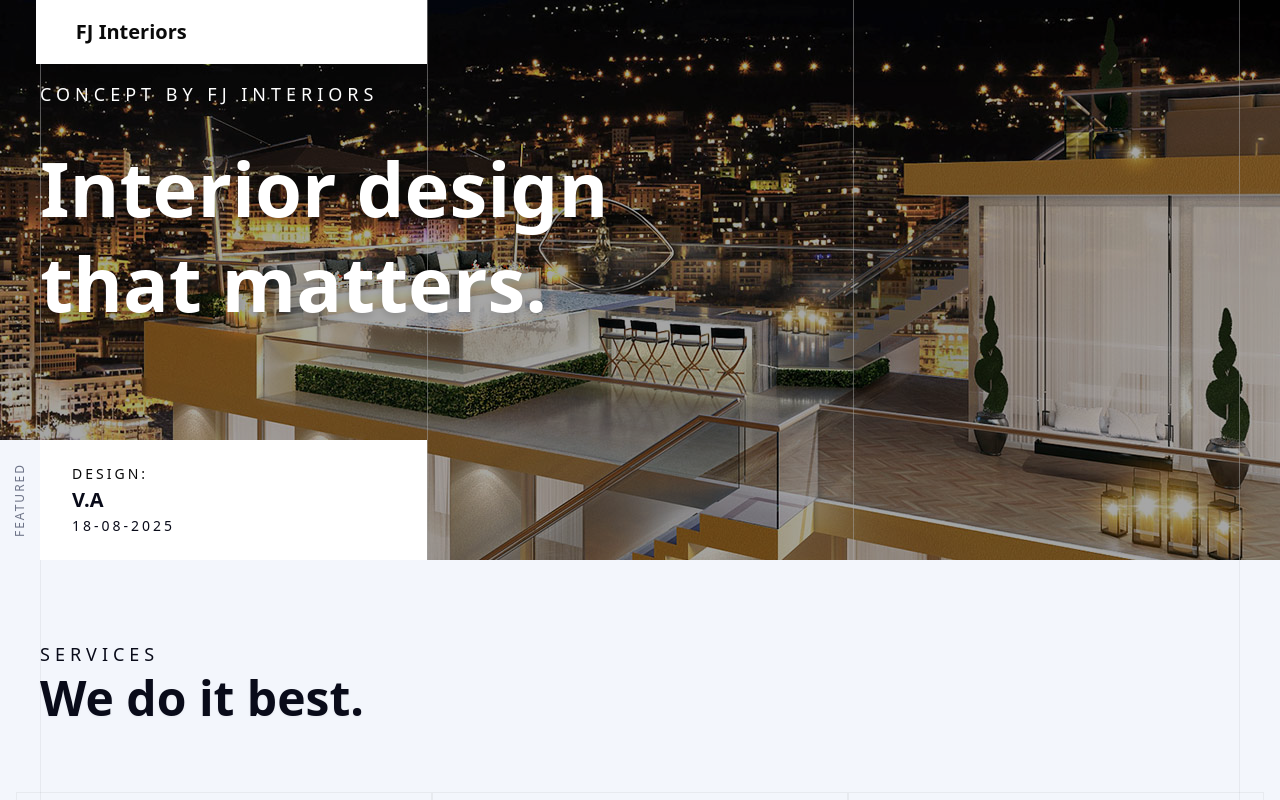
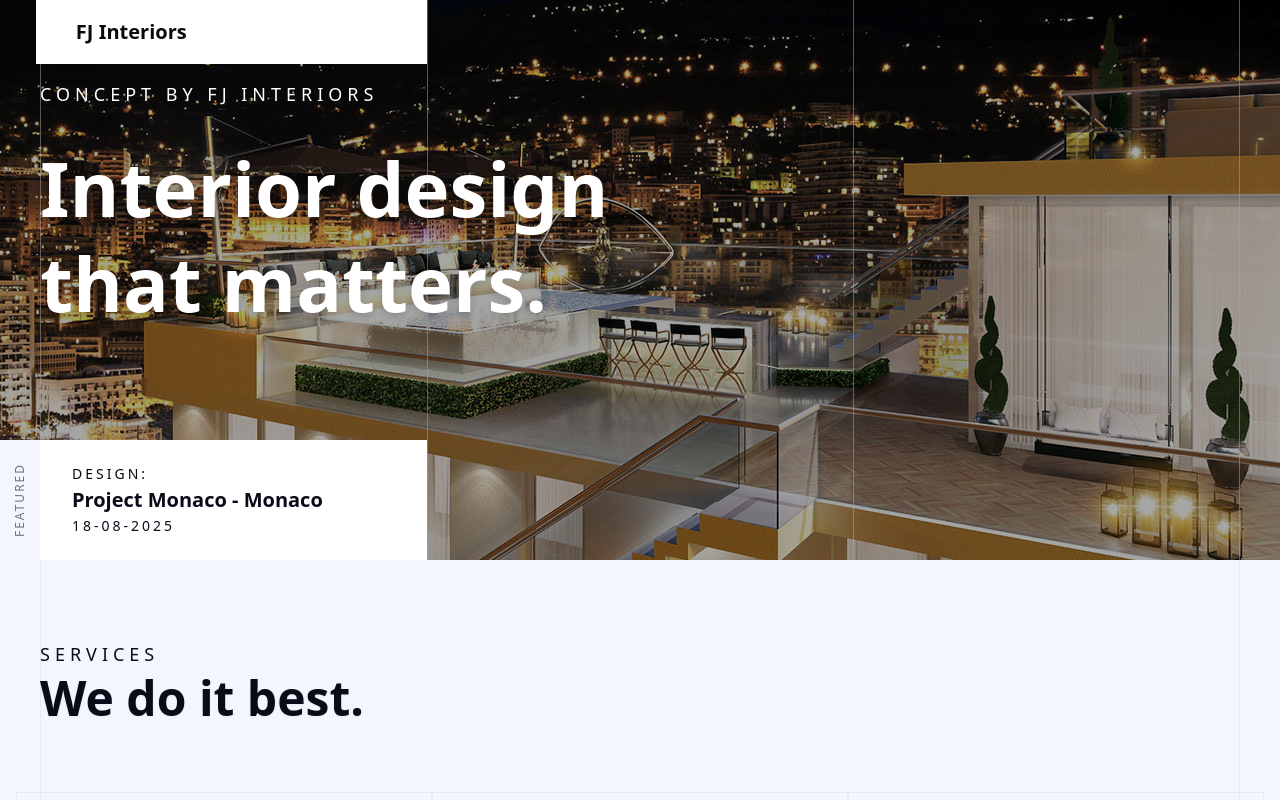
Before and after one commit to kv4biz/hov-portfolio, a Next.js app: page / in a window 1280 px wide. Shown: the top 800 px of the page. Built offline with nearby package versions, Linux system fonts and the light colour scheme.

Commit message:
change of title in the header banner

```diff
--- a/src/constants/images.ts
+++ b/src/constants/images.ts
@@ -1,19 +1,19 @@
 export const headerImages = [
   {
     src: "/fwdportfolio1-image-1.jpg",
-    title: "V.A",
+    title: "Project Monaco - Monaco",
     publishedAt: "18-08-2025",
     focus: "object-center",
   },
   {
     src: "/fwdportfolio5-image-1.jpg",
-    title: "Rome",
+    title: "Project Wrotham - London",
     publishedAt: "18-08-2025",
     focus: "object-bottom-left",
   },
   {
     src: "/fwdportfolio6-image-1.jpg",
-    title: "Montevetro",
+    title: "Project Montevetro - London",
     publishedAt: "18-08-2025",
     focus: "object-top-right",
   },
```
